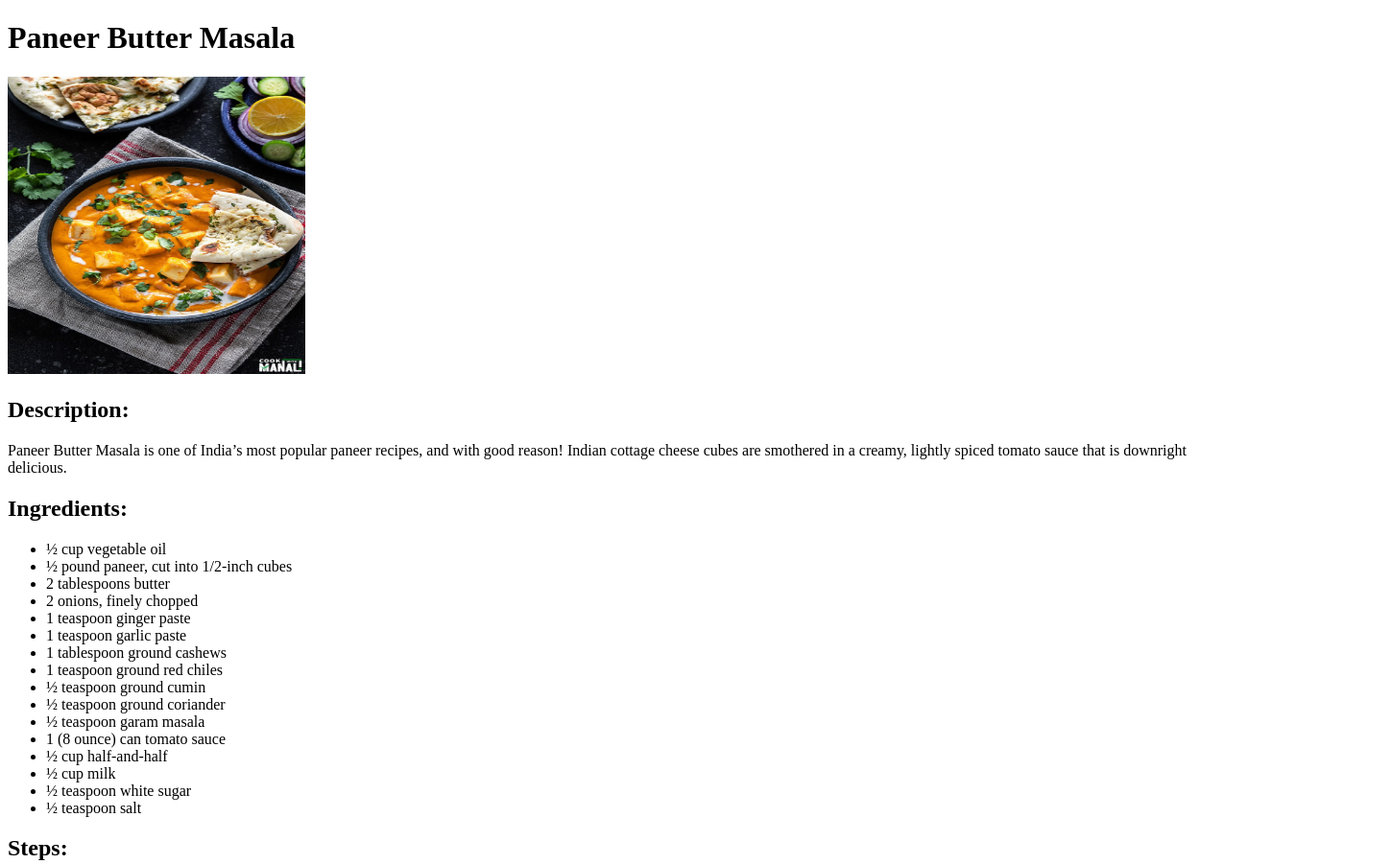
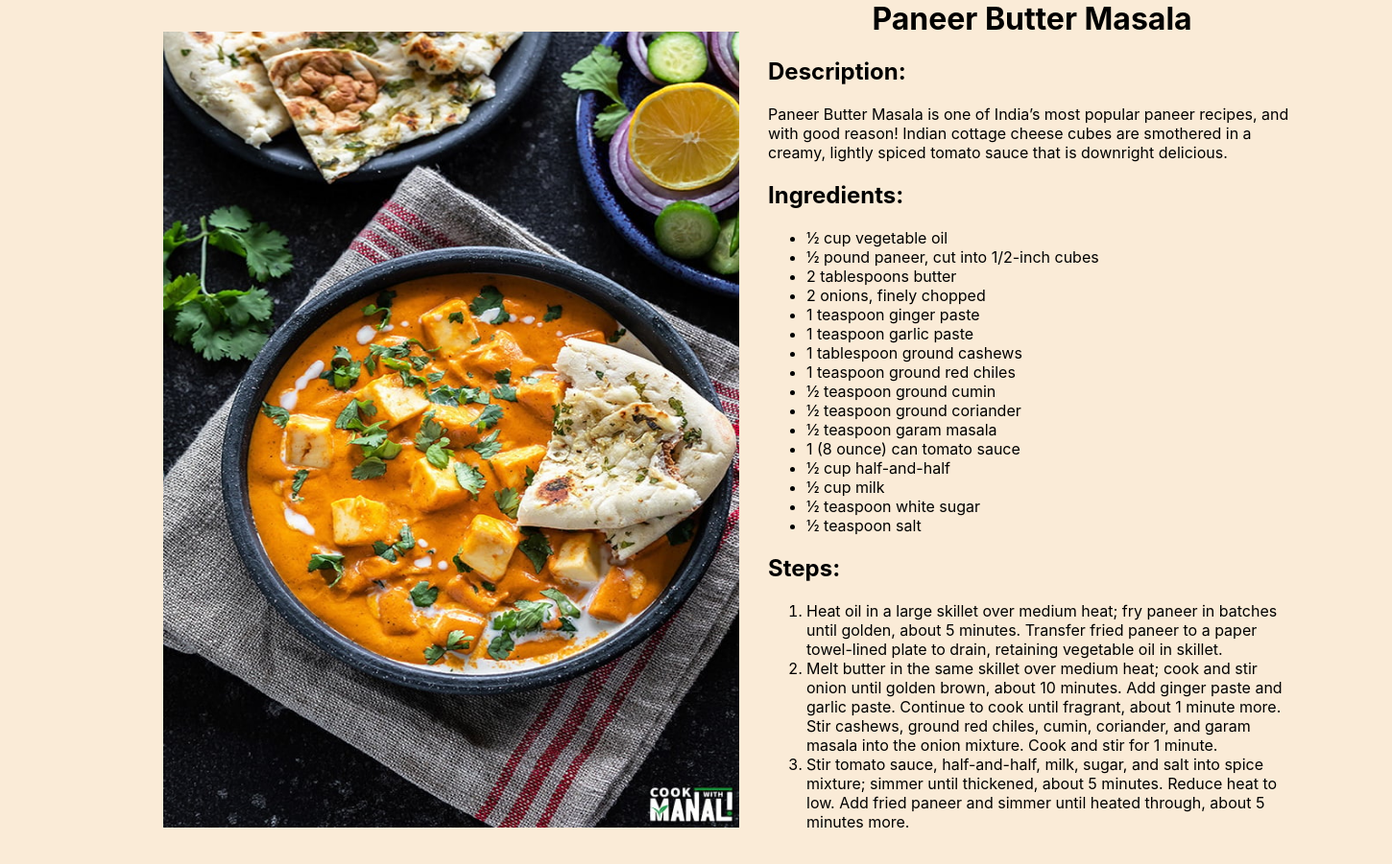
Before and after one commit to HarshUpadhyay30/odin-recipes, a plain HTML site: page recipes/paneer.html in a window 1280 px wide. Shown: the top 901 px of the page at 96% size, 1450 px wide, since content can reach past the window. After the commit the page ends 867 px from the top, so only its background shows below. Drawn offline with Linux system fonts and the light colour scheme.

Commit message:
Added CSS to the site, to make it look better

```diff
--- /dev/null
+++ b/recipes/icecream.css
@@ -0,0 +1,47 @@
+
+
+html, body {
+    margin: 0;
+    padding: 0;
+    background-color: antiquewhite;
+
+
+}
+.content{
+    height: 815px;
+    width: 1450px;
+}
+.image{
+    display: inline-block ;
+    width: 600px;
+    height: 100vh;
+    /* margin-right: 350px;  */
+    margin-left: 170px;
+    margin-right: 30px;
+    margin-bottom: 0px;
+
+}
+
+.image1{
+
+    height: 830px;
+    width: 600px;
+
+}
+
+.text{
+    display: inline-block;
+    width: 550px;
+    height: 100vh;
+    padding: 0px;
+    font-family: -apple-system, BlinkMacSystemFont, 'Segoe UI',  sans-serif;
+
+}
+
+.text h1, .text p {
+    margin-top: 0; /* Reset the top margin */
+}
+
+h1{
+    text-align: center;
+}
--- /dev/null
+++ b/recipes/paneer.css
@@ -0,0 +1,47 @@
+
+
+html, body {
+    margin: 0;
+    padding: 0;
+    background-color: antiquewhite;
+
+
+}
+.content{
+    height: 815px;
+    width: 1450px;
+}
+.image{
+    display: inline-block ;
+    width: 600px;
+    height: 100vh;
+    /* margin-right: 350px;  */
+    margin-left: 170px;
+    margin-right: 30px;
+    margin-bottom: 0px;
+
+}
+
+.image1{
+
+    height: 830px;
+    width: 600px;
+
+}
+
+.text{
+    display: inline-block;
+    width: 550px;
+    height: 100vh;
+    padding: 0px;
+    font-family: -apple-system, BlinkMacSystemFont, 'Segoe UI',  sans-serif;
+
+}
+
+.text h1, .text p {
+    margin-top: 0; /* Reset the top margin */
+}
+
+h1{
+    text-align: center;
+}
--- a/recipes/paneer.html
+++ b/recipes/paneer.html
@@ -2,12 +2,19 @@
 <html lang="en">
   <head>
     <meta charset="UTF-8">
-    <title>Odin Recipes</title>
+    <meta name="viewport" content="width=device-width, initial-scale=1.0">
+    <meta http-equiv="X-UA-Compatible" content="IE=edge">
+    <title>Paneer Butter Masala</title>
+    <link rel="stylesheet" href="paneer.css">
   </head>
 
   <body>
-    <h1>Paneer Butter Masala</h1>
-    <img src = "../images/Paneer-Butter-Masala.jpg" alt="Picture of Paneer Butter Masala" height="310" width="310">
+  <div class="content">
+    <div class="image">
+    <img src = "../images/Paneer-Butter-Masala.jpg" alt="Picture of Paneer Butter Masala" class="image1">
+    </div><div class="text">
+      <h1>Paneer Butter Masala</h1>
+
     <h2>Description: </h2>
     <p>Paneer Butter Masala is one of India’s most popular paneer recipes, and with good reason!
        Indian cottage cheese cubes are smothered in a creamy, lightly spiced tomato sauce that is downright delicious.</p>
@@ -42,11 +49,7 @@
         <li>Stir tomato sauce, half-and-half, milk, sugar, and salt into spice mixture; simmer until thickened,
             about 5 minutes. Reduce heat to low. Add fried paneer and simmer until heated through, about 5 minutes more.</li>
     </ol>
-
-
-
-
-
-
+    </div>
+  </div>
   </body>
 </html>
--- /dev/null
+++ b/recipes/sandwich.css
@@ -0,0 +1,48 @@
+
+
+html, body {
+    margin: 0;
+    padding: 0;
+    background-color: antiquewhite;
+
+
+}
+.content{
+    height: 815px;
+    width: 1450px;
+}
+.image{
+    display: inline-block ;
+    width: 600px;
+    height: 100vh;
+    /* margin-right: 350px;  */
+    margin-left: 170px;
+    margin-right: 30px;
+    margin-bottom: 0px;
+
+}
+
+.image1{
+
+    height: 830px;
+    width: 600px;
+
+}
+
+.text{
+    display: inline-block;
+    width: 250px;
+    height: 100px;
+    padding: 0px;
+    font-family: -apple-system, BlinkMacSystemFont, 'Segoe UI',  sans-serif;
+
+
+}
+
+.text h1, .text p {
+    margin-top: 0; /* Reset the top margin */
+}
+
+h1{
+    text-align: center;
+}
--- /dev/null
+++ b/styles.css
@@ -0,0 +1,63 @@
+* {
+    background-color: antiquewhite;
+}
+
+h1{
+    font-size: 80px;
+    text-align: center;
+    font-weight: bolder;
+    text-decoration: underline;
+    font-family: -apple-system, BlinkMacSystemFont, 'Segoe UI',  sans-serif;
+}
+
+.images{
+
+    height: 450px;
+    width: 1450px;
+    box-sizing: border-box;
+}
+
+.image1,
+.image2,
+.image3{
+    height: 450px;
+    display: inline;
+    width: 450px;
+}
+.image1{
+    margin-right: 50px;
+}
+
+.image2{
+    margin-right: 40px;
+}
+
+.links{
+    margin-top: 30px;
+    font-family: -apple-system, BlinkMacSystemFont, 'Segoe UI',  sans-serif;
+
+    width: 1450px;
+    height:200px;
+}
+
+.link1,
+.link2,
+.link3{
+
+    font-size: 30px;
+    color: inherit;
+    text-decoration: none;
+}
+
+
+.link1{
+    margin-left: 90px;
+}
+
+.link2{
+    margin-left: 210px;
+}
+
+.link3{
+    margin-left: 230px;
+}
```
Also changed, not shown: index.html (+16 -5 lines), recipes/icecreamcake.html (+18 -3 lines), recipes/sanwich.html (+26 -2 lines), images/icecream.jpg (added), images/icecream2.jpg (added), images/paneer.jpg (added), images/recipe.jpg (added), images/restaurant-style-paneer-butter-masala-2 (1).jpg (added), images/sandwich.jpg (added), 1 other file.
